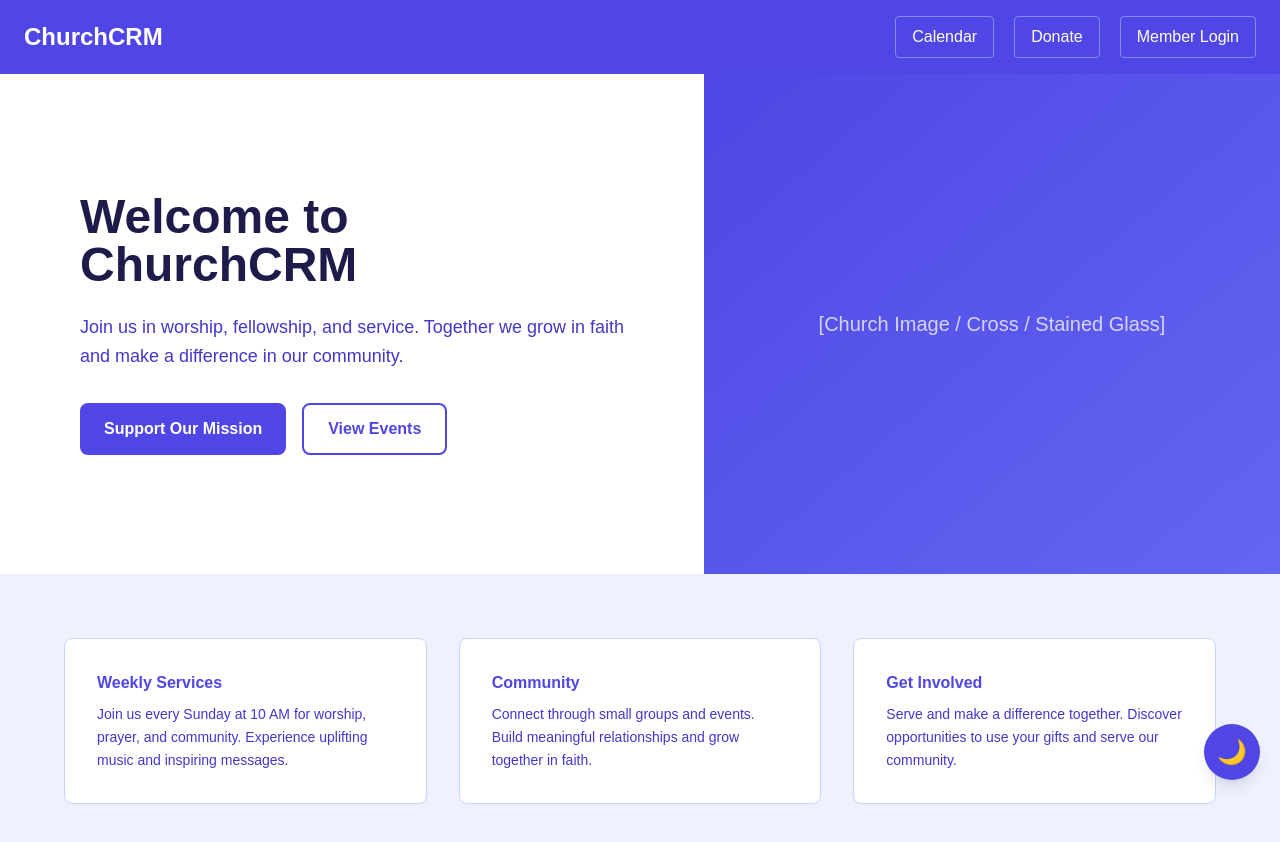
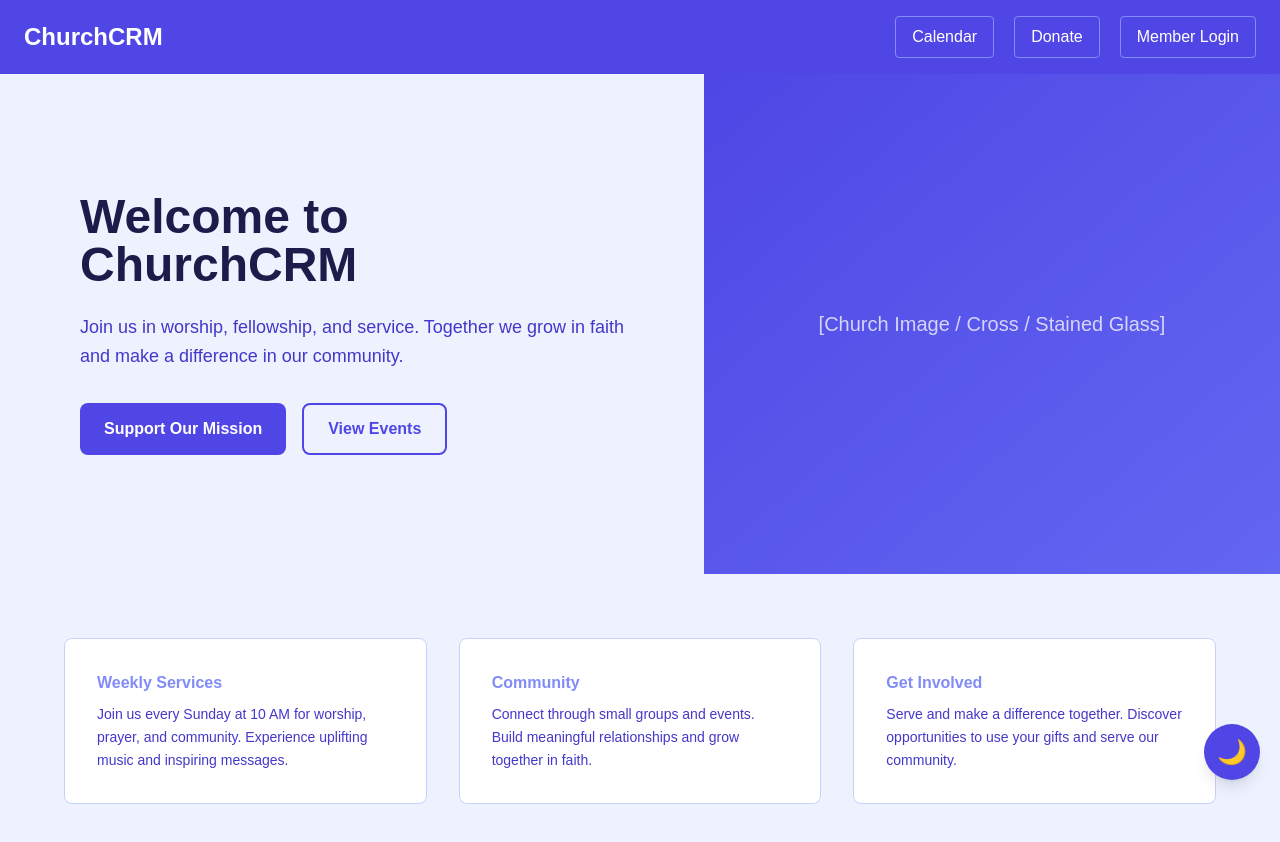
Before and after one commit to Chrishore/church_crm, a Next.js app: page / in a window 1280 px wide. Shown: the top 842 px of the page. Built offline with nearby package versions, Linux system fonts and the light colour scheme.

Commit message:
Auto-commit: Agent tool execution

```diff
--- a/src/app/page.tsx
+++ b/src/app/page.tsx
@@ -9,18 +9,18 @@ export default function Home() {
   const [donateModalOpen, setDonateModalOpen] = useState(false);
 
   return (
-    <div className="min-h-screen bg-white dark:bg-[#0f172a]">
+    <div className="min-h-screen" style={{ backgroundColor: 'var(--color-bg-main)' }}>
       {/* Public Navigation */}
       <PublicNavbar onDonateClick={() => setDonateModalOpen(true)} />
 
       {/* Hero Section */}
       <div className="flex flex-col md:flex-row">
         {/* Left Side - Content */}
-        <div className="flex-1 px-5 py-8 md:px-20 md:py-20 bg-white dark:bg-[#1e293b] flex flex-col justify-center">
-          <h1 className="text-3xl md:text-5xl font-bold text-textPrimary dark:text-[#f1f5f9] mb-4 md:mb-6">
+        <div className="flex-1 px-5 py-8 md:px-20 md:py-20 bg-surface flex flex-col justify-center">
+          <h1 className="text-3xl md:text-5xl font-bold text-textPrimary mb-4 md:mb-6">
             Welcome to ChurchCRM
           </h1>
-          <p className="text-sm md:text-lg text-textSecondary dark:text-[#cbd5e1] mb-6 md:mb-8 leading-relaxed">
+          <p className="text-sm md:text-lg text-textSecondary mb-6 md:mb-8 leading-relaxed">
             Join us in worship, fellowship, and service. Together we grow in faith and make a difference in our community.
           </p>
 
@@ -34,7 +34,7 @@ export default function Home() {
             </button>
             <Link
               href="/calendar"
-              className="px-6 py-3 border-2 border-primary dark:border-accent text-primary dark:text-accent hover:bg-primary/10 dark:hover:bg-accent/10 rounded-lg font-semibold transition-colors text-center"
+              className="px-6 py-3 border-2 border-primary text-primary rounded-lg font-semibold transition-colors text-center hover:opacity-80"
             >
               View Events
             </Link>
@@ -50,35 +50,35 @@ export default function Home() {
       </div>
 
       {/* Content Section - Feature Cards */}
-      <div className="bg-surface dark:bg-[#1e293b] px-5 py-12 md:py-16">
+      <div className="bg-surface px-5 py-12 md:py-16">
         <div className="max-w-6xl mx-auto">
           <div className="grid grid-cols-1 md:grid-cols-2 lg:grid-cols-3 gap-4 md:gap-8">
             {/* Card 1 */}
-            <div className="bg-white dark:bg-surface border border-border dark:border-[#334155] rounded-lg p-5 md:p-8">
-              <h3 className="text-primary dark:text-accent font-semibold text-base mb-2">
+            <div style={{ backgroundColor: 'var(--color-bg-main)' }} className="border border-border rounded-lg p-5 md:p-8">
+              <h3 className="text-accent font-semibold text-base mb-2">
                 Weekly Services
               </h3>
-              <p className="text-textSecondary dark:text-[#cbd5e1] text-sm leading-relaxed">
+              <p className="text-textSecondary text-sm leading-relaxed">
                 Join us every Sunday at 10 AM for worship, prayer, and community. Experience uplifting music and inspiring messages.
               </p>
             </div>
 
             {/* Card 2 */}
-            <div className="bg-white dark:bg-surface border border-border dark:border-[#334155] rounded-lg p-5 md:p-8">
-              <h3 className="text-primary dark:text-accent font-semibold text-base mb-2">
+            <div style={{ backgroundColor: 'var(--color-bg-main)' }} className="border border-border rounded-lg p-5 md:p-8">
+              <h3 className="text-accent font-semibold text-base mb-2">
                 Community
               </h3>
-              <p className="text-textSecondary dark:text-[#cbd5e1] text-sm leading-relaxed">
+              <p className="text-textSecondary text-sm leading-relaxed">
                 Connect through small groups and events. Build meaningful relationships and grow together in faith.
               </p>
             </div>
 
             {/* Card 3 */}
-            <div className="bg-white dark:bg-surface border border-border dark:border-[#334155] rounded-lg p-5 md:p-8">
-              <h3 className="text-primary dark:text-accent font-semibold text-base mb-2">
+            <div style={{ backgroundColor: 'var(--color-bg-main)' }} className="border border-border rounded-lg p-5 md:p-8">
+              <h3 className="text-accent font-semibold text-base mb-2">
                 Get Involved
               </h3>
-              <p className="text-textSecondary dark:text-[#cbd5e1] text-sm leading-relaxed">
+              <p className="text-textSecondary text-sm leading-relaxed">
                 Serve and make a difference together. Discover opportunities to use your gifts and serve our community.
               </p>
             </div>
```
